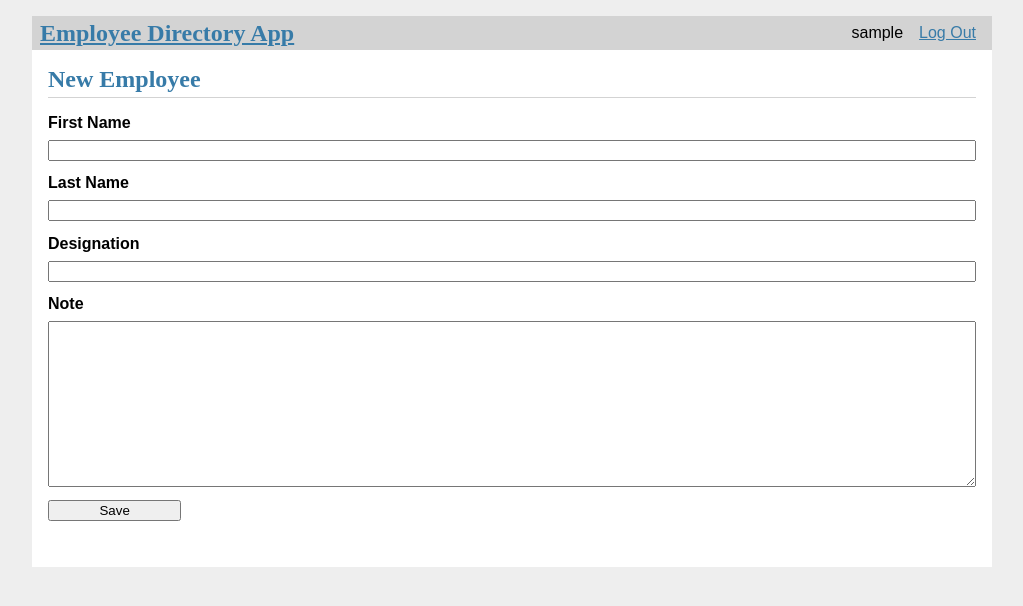
After one commit to wish9919/employee-directory-app, a Flask app: page /create in a window 1280 px wide. The commit adds this page. Shown: the top 606 px of the page, without its empty margins (128-1151 px from the left). Run offline with Flask 2, Linux system fonts and the light colour scheme; the visitor is signed in with stand-in values (Sample User, id 1); data comes from the database, SQL or seed files in the repository.

Commit message:
feat: change posts as employees

```diff
--- a/app/__init__.py
+++ b/app/__init__.py
@@ -29,8 +29,8 @@ def create_app(test_config=None):
     from . import auth
     app.register_blueprint(auth.bp)
 
-    from . import blog
-    app.register_blueprint(blog.bp)
+    from . import employees
+    app.register_blueprint(employees.bp)
     app.add_url_rule('/', endpoint="index")
 
     return app
--- /dev/null
+++ b/app/employees.py
@@ -0,0 +1,109 @@
+from flask import (
+    Blueprint, flash, g, redirect, render_template, request, url_for
+)
+
+from werkzeug.exceptions import abort
+
+from app.auth import login, login_required
+from app.db import get_db
+
+bp = Blueprint("employees", __name__)
+
+
+@bp.route("/")
+def index():
+    db = get_db()
+    employees = db.execute(
+        'SELECT id, first_name, last_name, designation, note, created_at'
+        ' FROM employees'
+        ' ORDER BY created_at DESC '
+    ).fetchall()
+    return render_template('employees/index.html', employees=employees)
+
+
+@bp.route("/create", methods=('GET', 'POST'))
+@login_required
+def create():
+    if request.method == 'POST':
+        first_name = request.form["first_name"]
+        last_name = request.form["last_name"]
+        designation = request.form["designation"]
+        note = request.form["note"]
+        error = None
+
+        if not first_name:
+            error = 'First name is required!'
+        elif not last_name:
+            error = 'Last name is required!'
+        elif not designation:
+            error = 'Designation is required!'
+        if error is not None:
+            flash(error)
+        else:
+            db = get_db()
+            db.execute(
+                'INSERT INTO employees (first_name, last_name, designation, note)'
+                ' VALUES (?, ?, ?, ?)', (first_name,
+                                         last_name, designation, note)
+            )
+            db.commit()
+            return redirect(url_for("employees.index"))
+
+    return render_template('employees/create.html')
+
+
+def get_employee(id):
+    employee = get_db().execute(
+        'SELECT id, first_name, last_name, designation, note, created_at'
+        ' FROM employees'
+        ' WHERE id = ?',
+        (id,)
+    ).fetchone()
+
+    if employee is None:
+        abort(404, f"Employee id {id} doesn't exist.")
+
+    return employee
+
+
+@bp.route('/<int:id>/update', methods=('GET', 'POST'))
+@login_required
+def update(id):
+    employee = get_employee(id)
+
+    if request.method == 'POST':
+        first_name = request.form['first_name']
+        last_name = request.form['last_name']
+        designation = request.form["designation"]
+        note = request.form["note"]
+        error = None
+
+        if not first_name:
+            error = 'First name is required.'
+        elif not last_name:
+            error = 'Last name is required.'
+        elif not designation:
+            error = "Designation is required."
+        if error is not None:
+            flash(error)
+        else:
+            db = get_db()
+            db.execute(
+                'UPDATE employees SET first_name = ?, last_name = ?, designation = ?, note = ?'
+                ' WHERE id = ?',
+                (first_name, last_name, designation, note, id,)
+            )
+            db.commit()
+            return redirect(url_for('employees.index'))
+
+    return render_template('employees/update.html', employee=employee)
+
+
+@bp.route('/<int:id>/delete', methods=('POST',))
+@login_required
+def delete(id):
+    get_employee(id)
+    db = get_db()
+    db.execute('DELETE FROM employees WHERE id = ?', (id,))
+    db.commit()
+    return redirect(url_for('employees.index'))
--- a/app/schema.sql
+++ b/app/schema.sql
@@ -1,6 +1,6 @@
 
 DROP TABLE IF EXISTS users;
-DROP TABLE IF EXISTS posts;
+DROP TABLE IF EXISTS employees;
 
 CREATE TABLE users (
   id INTEGER PRIMARY KEY AUTOINCREMENT,
@@ -8,11 +8,11 @@ CREATE TABLE users (
   password TEXT NOT NULL
 );
 
-CREATE TABLE posts (
+CREATE TABLE employees (
   id INTEGER PRIMARY KEY AUTOINCREMENT,
-  author_id INTEGER NOT NULL,
+  first_name TEXT NOT NULL,
+  last_name TEXT NOT NULL,
   created_at TIMESTAMP NOT NULL DEFAULT CURRENT_TIMESTAMP,
-  title TEXT NOT NULL,
-  body TEXT NOT NULL,
-  FOREIGN KEY (author_id) REFERENCES users (id)
+  designation TEXT NOT NULL,
+  note TEXT
 );
--- a/app/static/style.css
+++ b/app/static/style.css
@@ -1,26 +1,113 @@
-html { font-family: sans-serif; background: #eee; padding: 1rem; }
-body { max-width: 960px; margin: 0 auto; background: white; }
-h1 { font-family: serif; color: #377ba8; margin: 1rem 0; }
-a { color: #377ba8; }
-hr { border: none; border-top: 1px solid lightgray; }
-nav { background: lightgray; display: flex; align-items: center; padding: 0 0.5rem; }
-nav h1 { flex: auto; margin: 0; }
-nav h1 a { text-decoration: none; padding: 0.25rem 0.5rem; }
-nav ul  { display: flex; list-style: none; margin: 0; padding: 0; }
-nav ul li a, nav ul li span, header .action { display: block; padding: 0.5rem; }
-.content { padding: 0 1rem 1rem; }
-.content > header { border-bottom: 1px solid lightgray; display: flex; align-items: flex-end; }
-.content > header h1 { flex: auto; margin: 1rem 0 0.25rem 0; }
-.flash { margin: 1em 0; padding: 1em; background: #cae6f6; border: 1px solid #377ba8; }
-.post > header { display: flex; align-items: flex-end; font-size: 0.85em; }
-.post > header > div:first-of-type { flex: auto; }
-.post > header h1 { font-size: 1.5em; margin-bottom: 0; }
-.post .about { color: slategray; font-style: italic; }
-.post .body { white-space: pre-line; }
-.content:last-child { margin-bottom: 0; }
-.content form { margin: 1em 0; display: flex; flex-direction: column; }
-.content label { font-weight: bold; margin-bottom: 0.5em; }
-.content input, .content textarea { margin-bottom: 1em; }
-.content textarea { min-height: 12em; resize: vertical; }
-input.danger { color: #cc2f2e; }
-input[type=submit] { align-self: start; min-width: 10em; }
+html {
+  font-family: sans-serif;
+  background: #eee;
+  padding: 1rem;
+}
+body {
+  max-width: 960px;
+  margin: 0 auto;
+  background: white;
+}
+h1 {
+  font-family: serif;
+  color: #377ba8;
+  margin: 1rem 0;
+}
+a {
+  color: #377ba8;
+}
+hr {
+  border: none;
+  border-top: 1px solid lightgray;
+}
+nav {
+  background: lightgray;
+  display: flex;
+  align-items: center;
+  padding: 0 0.5rem;
+  justify-content: space-between;
+}
+nav h1 {
+  flex: auto;
+  margin: 0;
+}
+nav h1 a {
+  text-decoration: none;
+  padding: 0.25rem 0.5rem;
+}
+nav ul {
+  display: flex;
+  list-style: none;
+  margin: 0;
+  padding: 0;
+}
+nav ul li a,
+nav ul li span,
+header .action {
+  display: block;
+  padding: 0.5rem;
+}
+.content {
+  padding: 0 1rem 1rem;
+}
+.content > header {
+  border-bottom: 1px solid lightgray;
+  display: flex;
+  align-items: flex-end;
+}
+.content > header h1 {
+  flex: auto;
+  margin: 1rem 0 0.25rem 0;
+}
+.flash {
+  margin: 1em 0;
+  padding: 1em;
+  background: #cae6f6;
+  border: 1px solid #377ba8;
+}
+.employee > header {
+  display: flex;
+  align-items: flex-end;
+  font-size: 0.85em;
+}
+.employee > header > div:first-of-type {
+  flex: auto;
+}
+.employee > header h1 {
+  font-size: 1.5em;
+  margin-bottom: 0;
+}
+.employee .about {
+  color: slategray;
+  font-style: italic;
+}
+.employee .body {
+  white-space: pre-line;
+}
+.content:last-child {
+  margin-bottom: 0;
+}
+.content form {
+  margin: 1em 0;
+  display: flex;
+  flex-direction: column;
+}
+.content label {
+  font-weight: bold;
+  margin-bottom: 0.5em;
+}
+.content input,
+.content textarea {
+  margin-bottom: 1em;
+}
+.content textarea {
+  min-height: 12em;
+  resize: vertical;
+}
+input.danger {
+  color: #cc2f2e;
+}
+input[type="submit"] {
+  align-self: start;
+  min-width: 10em;
+}
--- a/app/templates/base.html
+++ b/app/templates/base.html
@@ -2,7 +2,11 @@
 <title>{% block title %}{% endblock %} - Employee Directory App</title>
 <link rel="stylesheet" href="{{ url_for('static', filename='style.css') }}" />
 <nav>
-  <h1>Employee Directory App</h1>
+  <div>
+    <a href="/">
+      <h1>Employee Directory App</h1>
+    </a>
+  </div>
   <ul>
     {% if g.user %}
     <li><span>{{ g.user['username'] }}</span></li>
--- /dev/null
+++ b/app/templates/employees/create.html
@@ -0,0 +1,25 @@
+{% extends 'base.html' %} {% block header %}
+<h1>{% block title %}New Employee{% endblock %}</h1>
+{% endblock %} {% block content %}
+<form method="post">
+  <label for="first_name">First Name</label>
+  <input
+    name="first_name"
+    id="first_name"
+    value="{{ request.form['first_name'] }}"
+    required
+  />
+
+  <label for="last_name">Last Name</label>
+  <input name="last_name" id="lastname" value="{{ request.form["last_name"] }}"
+  required />
+
+  <label for="designation">Designation</label>
+  <input name="designation" id="designation" value="{{
+  request.form["designation"] }}" />
+
+  <label for="note">Note</label>
+  <textarea name="note" id="note">{{ request.form['note'] }}</textarea>
+  <input type="submit" value="Save" />
+</form>
+{% endblock %}
```
Also changed, not shown: app/blog.py (deleted, +0 -100 lines), app/templates/blog/create.html (deleted, +0 -11 lines), app/templates/blog/index.html (deleted, +0 -25 lines), app/templates/blog/update.html (deleted, +0 -27 lines), app/templates/employees/index.html (added, +28 -0 lines), app/templates/employees/update.html (added, +47 -0 lines), main.py (deleted, +0 -11 lines).
